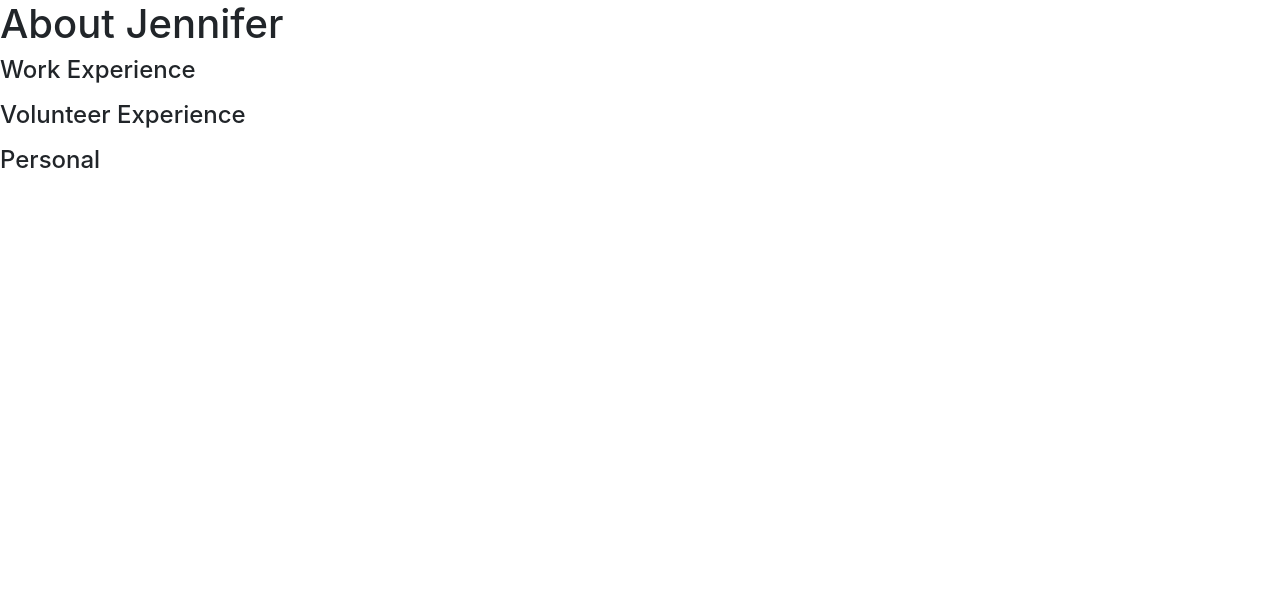
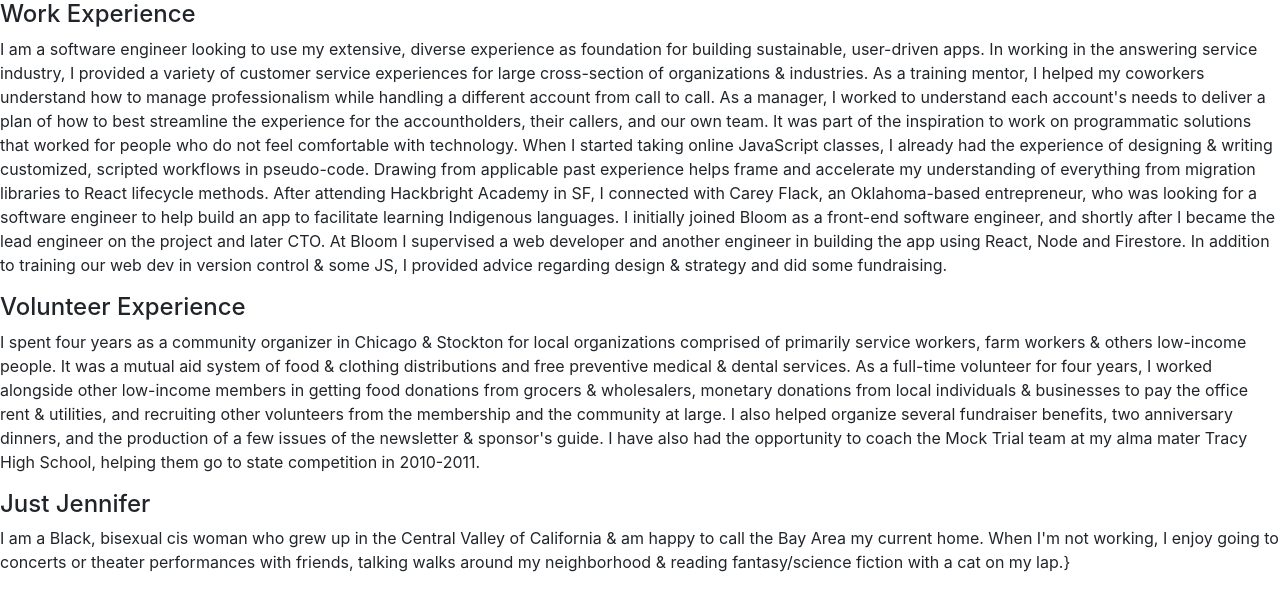
Before and after one commit to jennifro/Portfolio, a React (Create React App) app: page /about in a window 1280 px wide. Shown: the top 610 px of the page. Built offline with nearby package versions, Linux system fonts and the light colour scheme.

Commit message:
Added biographical text.

```diff
--- a/src/components/about.js
+++ b/src/components/about.js
@@ -1,14 +1,13 @@
 import React, { Component } from 'react';
 
-const AboutTitle = () => <h1 id="about-title">About Jennifer</h1>;
-const CareerAbout = () => <p>{BioText.Career}</p>;
-const VolunteerAbout = () => <p>{BioText.Volunteer}</p>
-const PersonalAbout = () => <p>{BioText.Personal}</p>
-const BioText = {
-    Career: ``,
-    Volunteer: ``,
-    Personal: ``
-};
+import CareerBio from './bios/careerbio.js';
+import VolunteerBio from './bios/volunteerbio.js';
+import PersonalBio from './bios/personalbio.js';
+
+
+const CareerAbout = () => <p>{CareerBio}</p>;
+const VolunteerAbout = () => <p>{VolunteerBio}</p>
+const PersonalAbout = () => <p>{PersonalBio}}</p>
 
 
 export default class About extends Component {
@@ -16,12 +15,11 @@ export default class About extends Component {
     render() {
         return (
             <div className="about-container">
-                <AboutTitle />
                 <h4>Work Experience</h4>
                 <CareerAbout />
                 <h4>Volunteer Experience</h4>
                 <VolunteerAbout />
-                <h4>Personal</h4>
+                <h4>Just Jennifer</h4>
                 <PersonalAbout />
             </div>
         )
--- /dev/null
+++ b/src/components/bios/careerbio.js
@@ -0,0 +1,10 @@
+const CareerBio = `I am a software engineer looking to use my extensive, diverse experience as foundation for building
+sustainable, user-driven apps.
+
+In working in the answering service industry, I provided a variety of customer service experiences for large cross-section of organizations & industries. As a training mentor, I helped my coworkers understand how to manage professionalism while handling a different account from call to call. As a manager, I worked to understand each account's needs to deliver a plan of how to best streamline the experience for the accountholders, their callers, and our own team.
+
+It was part of the inspiration to work on programmatic solutions that worked for people who do not feel comfortable with technology. When I started taking online JavaScript classes, I already had the experience of designing & writing customized, scripted workflows in pseudo-code. Drawing from applicable past experience helps frame and accelerate my understanding of everything from migration libraries to React lifecycle methods.
+
+After attending Hackbright Academy in SF, I connected with Carey Flack, an Oklahoma-based entrepreneur, who was looking for a software engineer to help build an app to facilitate learning Indigenous languages. I initially joined Bloom as a front-end software engineer, and shortly after I became the lead engineer on the project and later CTO. At Bloom I supervised a web developer and another engineer in building the app using React, Node and Firestore. In addition to training our web dev in version control & some JS, I provided advice regarding design & strategy and did some fundraising.`;
+
+export default CareerBio;
--- /dev/null
+++ b/src/components/bios/personalbio.js
@@ -0,0 +1,3 @@
+const PersonalBio = `I am a Black, bisexual cis woman who grew up in the Central Valley of California & am happy to call the Bay Area my current home. When I'm not working, I enjoy going to concerts or theater performances with friends, talking walks around my neighborhood & reading fantasy/science fiction with a cat on my lap.`;
+
+export default PersonalBio;
--- /dev/null
+++ b/src/components/bios/volunteerbio.js
@@ -0,0 +1,6 @@
+const VolunteerBio = `I spent four years as a community organizer in Chicago & Stockton for local organizations comprised of primarily service workers, farm workers & others low-income people. It was a mutual aid system of food & clothing distributions and free preventive medical & dental services. As a full-time volunteer for four years, I worked alongside other low-income members in getting food donations from grocers & wholesalers, monetary donations from local individuals & businesses to pay the office rent & utilities, and recruiting other volunteers from the membership and the community at large. I also helped organize several fundraiser benefits, two anniversary dinners, and the production of a few issues of the newsletter & sponsor's guide.
+
+I have also had the opportunity to coach the Mock Trial team at my alma mater Tracy High School, helping them go to state competition in 2010-2011.`;
+
+
+export default VolunteerBio;
```
